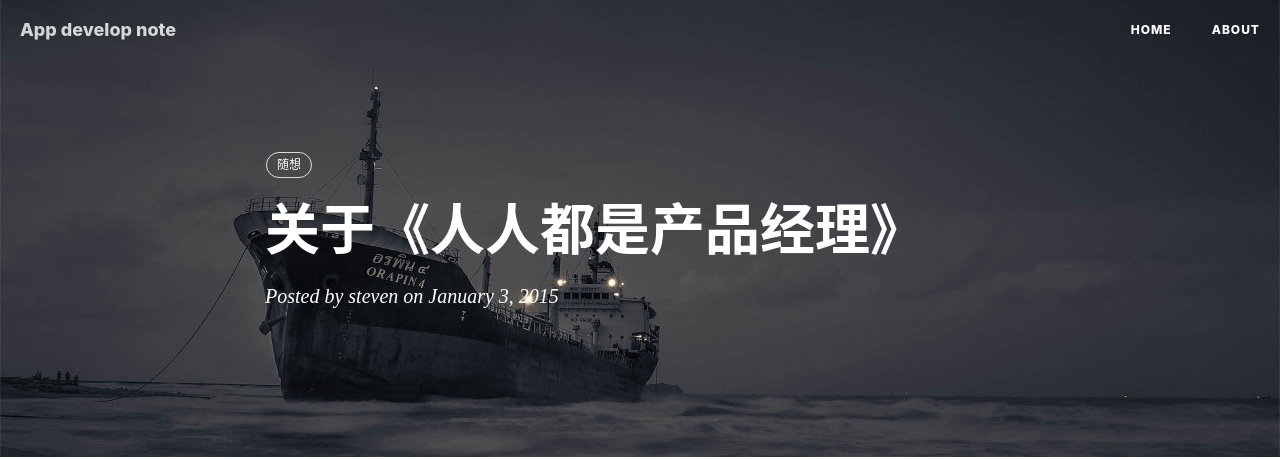
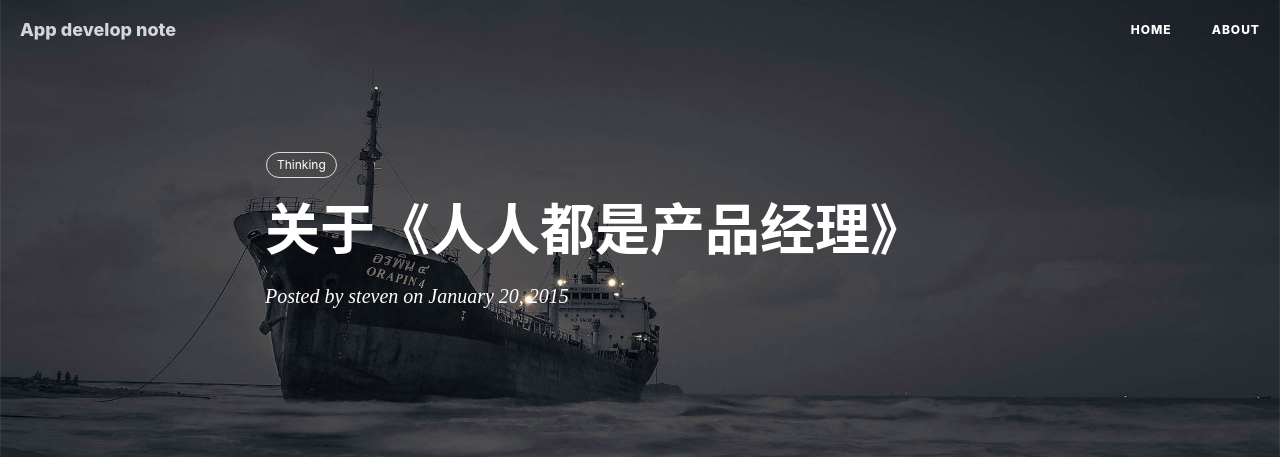
Before and after one commit to StevenDXC/Blog, a Jekyll site: the page built from _posts/2015-01-20-人人都是产品经理.md, in a window 1280 px wide and 900 px high. Shown: the top 459 px of the window. Built offline with Jekyll 4.4.1, drawn with Linux system fonts in a browser that asks for light colours; nearby versions of some CDN libraries; Markdown is read by kramdown in place of the engine named in the settings; comment, search, counter and statistics services are not loaded; some of the changed text lies outside the part shown.

Commit message:
Update 2015-01-20-人人都是产品经理.md

```diff
--- a/_posts/2015-01-20-人人都是产品经理.md
+++ b/_posts/2015-01-20-人人都是产品经理.md
@@ -2,11 +2,11 @@
 layout:     post
 title:      "关于《人人都是产品经理》"
 subtitle:   ""
-date:       2015-01-03 11:00:00
+date:       2015-01-20 12:00:00
 author:     "steven"
 catalog:    true
 tags:
-    - 随想
+    - Thinking
 ---
 
 前段时间这个概念个很火，公司的高层，产品经理，业务都经常引用这句话，甚至在公司的大会议上高层都说这个概念。我第一次听到这个概念的时候，就持怀疑的态度，后面大家提的多了，就越来越来好奇。
@@ -21,10 +21,10 @@ tags:
 按照书中写的，产品经理需要具备的能力：
 
 1.沟通能力
-   和不同个性的人沟通和采用不同的语言和不同岗位的人沟通。
-   沟通本身就是一件难度比较大的的事情，在大小公司经常都能看到产品经理和程序员或客服人员的关系不好，甚至发生冲突。
+  和不同个性的人沟通和采用不同的语言和不同岗位的人沟通。
+  沟通本身就是一件难度比较大的的事情，在大小公司经常都能看到产品经理和程序员或客服人员的关系不好，甚至发生冲突。
 
-   比如在大公司，App要上一个大的模块，功能和细节都比较多，工作量相当大，但是又不能延期。产品经理把产品做好了，事前也不跟开发经理和开发人员充分沟通，导致在项目评审的时候，所有的开发人员都相当的抵制这个项目，最后实在没办法，产品经理值得砍掉一些非核心的功能，然后程序员天天加班开发，测试时间也不充足，最后导致上线的时候大家都对这个项目没信心。搞得开发，测试人员和产品经理的关系从此恶化，后面开发人员都调侃说：“新的PRD先砍三分之一再说”。
+  比如在大公司，App要上一个大的模块，功能和细节都比较多，工作量相当大，但是又不能延期。产品经理把产品做好了，事前也不跟开发经理和开发人员充分沟通，导致在项目评审的时候，所有的开发人员都相当的抵制这个项目，最后实在没办法，产品经理值得砍掉一些非核心的功能，然后程序员天天加班开发，测试时间也不充足，最后导致上线的时候大家都对这个项目没信心。搞得开发，测试人员和产品经理的关系从此恶化，后面开发人员都调侃说：“新的PRD先砍三分之一再说”。
 
     小公司情况更恶劣，比如有一次有一个新的模块接入，一个新的产品经理负责该模块的产品和流程设计，由于对公司的业务熟悉程度有限，事前准备的不充分，在需求评审的时候，被对业务跟熟悉的客服，开发，销售，市场人员不断的提出各种问题和质疑，会后还要在各个部门之间来回沟通，确认需求，最终也不能搞定这些人，导致这个项目的需求评审进行了3次之后仍不能开始开发，最后改产品经理都害怕开需求评审会，该产品经理最后无奈离职。
 
@@ -62,7 +62,7 @@ tags:
 
 6.注重细节，追求完美
 
-    这个我就不多说了，我相信那个公司都会碰到需求和PRD在开发过程中改来改去的吧。不是说不让改，而好多修改是可以避免的。有的需求问题甚至能到上线之后才发现。
+  这个我就不多说了，我相信那个公司都会碰到需求和PRD在开发过程中改来改去的吧。不是说不让改，而好多修改是可以避免的。有的需求问题甚至能到上线之后才发现。
 这个也不单单是产品经理这个行业的毛病，好多行业都一样。但是产品经理做的工作的质量产生的影响，将会从项目开始到上线之后被不断的放大，以致于产生严重的后果。由于前期考虑不足导致项目延期的情况多了，甚至还有因此而被放弃的项目，对于创业公司而言，关键时刻这些问题都是会造成严重的损失，甚至是致命的。
 
 7.日常产品管理能力
```
